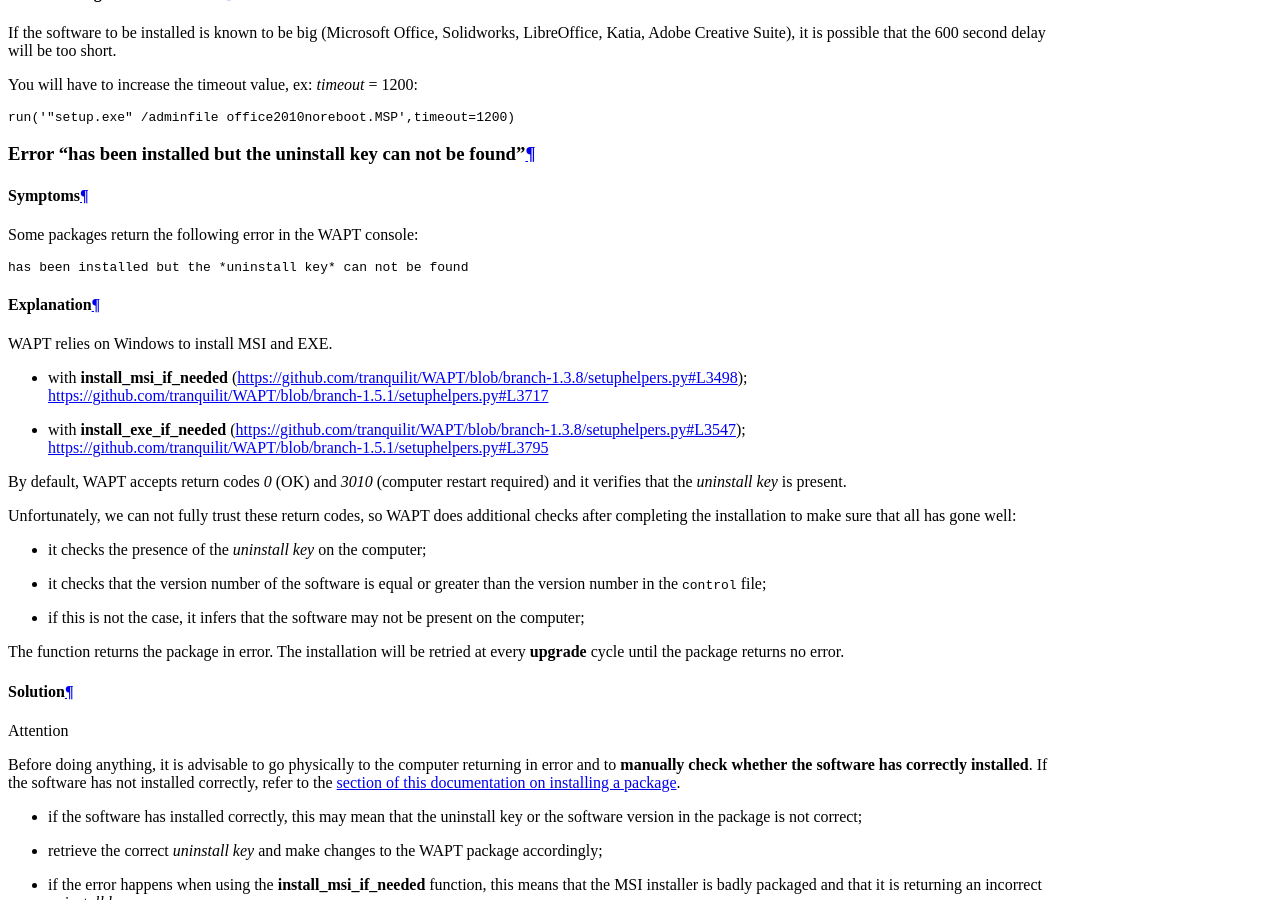
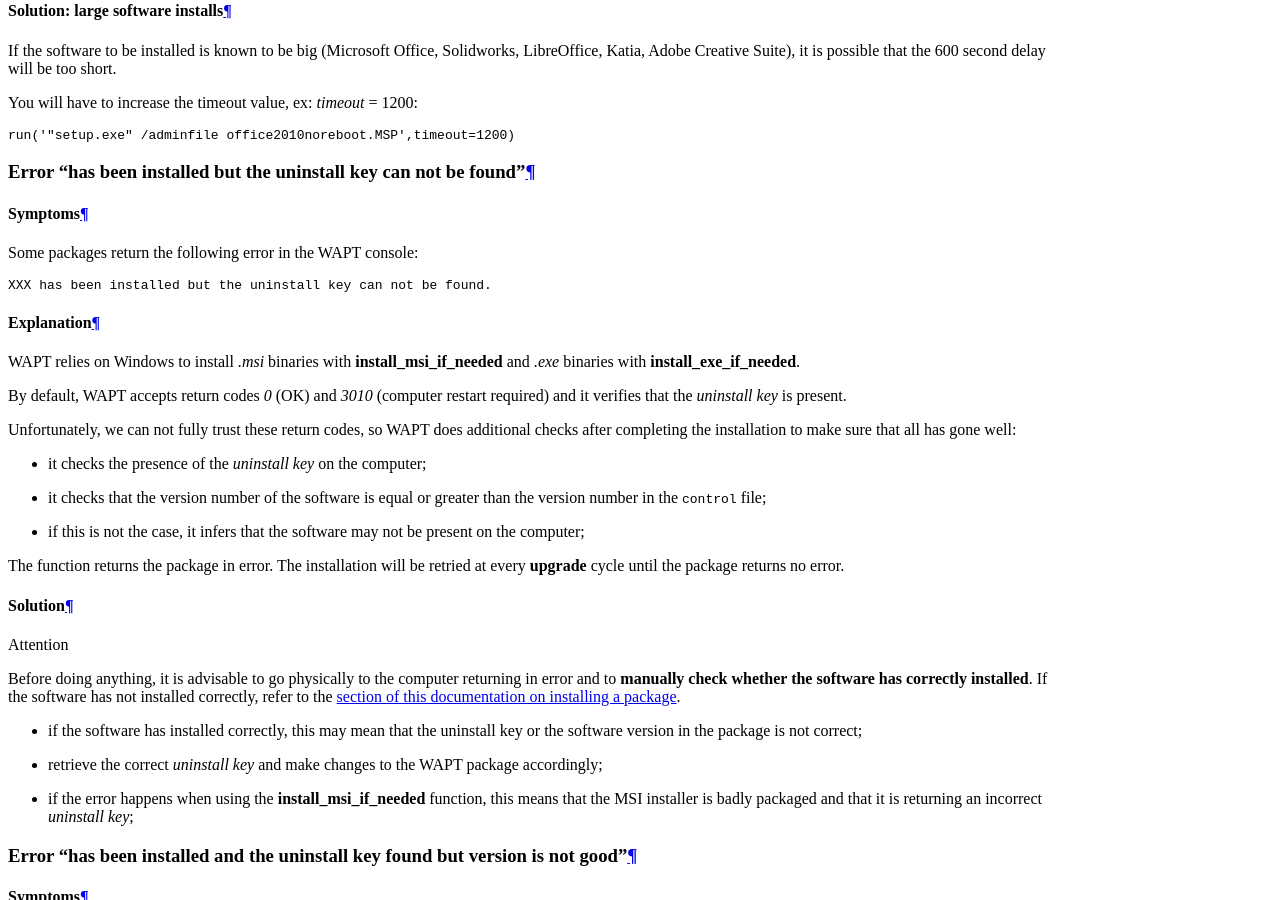
Before and after one commit to tranquilit/WAPT-Documentation, a Sphinx documentation site: the page built from source/wapt-common-problems/common-problems.rst, in a window 1280 px wide and 900 px high, scrolled down 10917 px. Built offline with Sphinx 7.4.7 and the Read the Docs theme 2.0.0, drawn with Linux system fonts in a browser that asks for light colours.

Commit message:
added common mistakes

```diff
--- a/source/index.rst
+++ b/source/index.rst
@@ -146,7 +146,8 @@ WAPT support and training
   waptserver-backup.rst
   wapt-replication/index.rst
   wapt-create-packages/index.rst
-  wapt-common-problems/index.rst
+  wapt-common-problems/common-problems.rst
+  wapt-common-problems/common-mistakes.rst
   wapt-security/secure-my-wapt-server.rst
 
 .. toctree::
--- a/source/wapt-common-problems/index.rst
+++ b/source/wapt-common-problems/common-problems.rst
@@ -586,18 +586,14 @@ Some packages return the following error in the WAPT console:
 
 .. code-block:: bash
 
-  has been installed but the *uninstall key* can not be found
+  XXX has been installed but the uninstall key can not be found.
 
 Explanation
 """""""""""
 
-WAPT relies on Windows to install MSI and EXE.
-
-* with :command:`install_msi_if_needed` (https://github.com/tranquilit/WAPT/blob/branch-1.3.8/setuphelpers.py#L3498);
-  https://github.com/tranquilit/WAPT/blob/branch-1.5.1/setuphelpers.py#L3717
-
-* with :command:`install_exe_if_needed` (https://github.com/tranquilit/WAPT/blob/branch-1.3.8/setuphelpers.py#L3547);
-  https://github.com/tranquilit/WAPT/blob/branch-1.5.1/setuphelpers.py#L3795
+WAPT relies on Windows to install :mimetype:`.msi` binaries
+with :command:`install_msi_if_needed` and :mimetype:`.exe` binaries
+with :command:`install_exe_if_needed`.
 
 By default, WAPT accepts return codes *0* (OK) and *3010* (computer restart
 required) and it verifies that the *uninstall key* is present.
```
Also changed, not shown: source/wapt-common-problems/common-mistakes.rst (added, +47 -0 lines).
